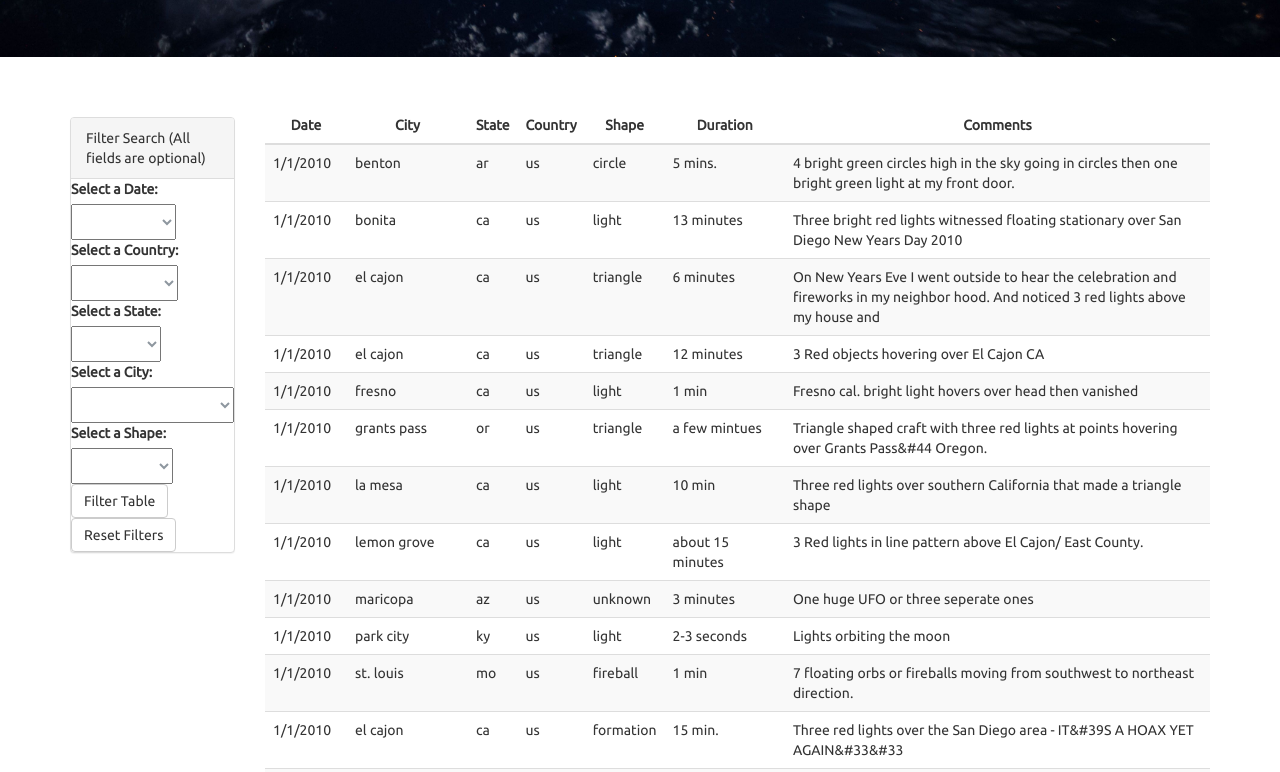
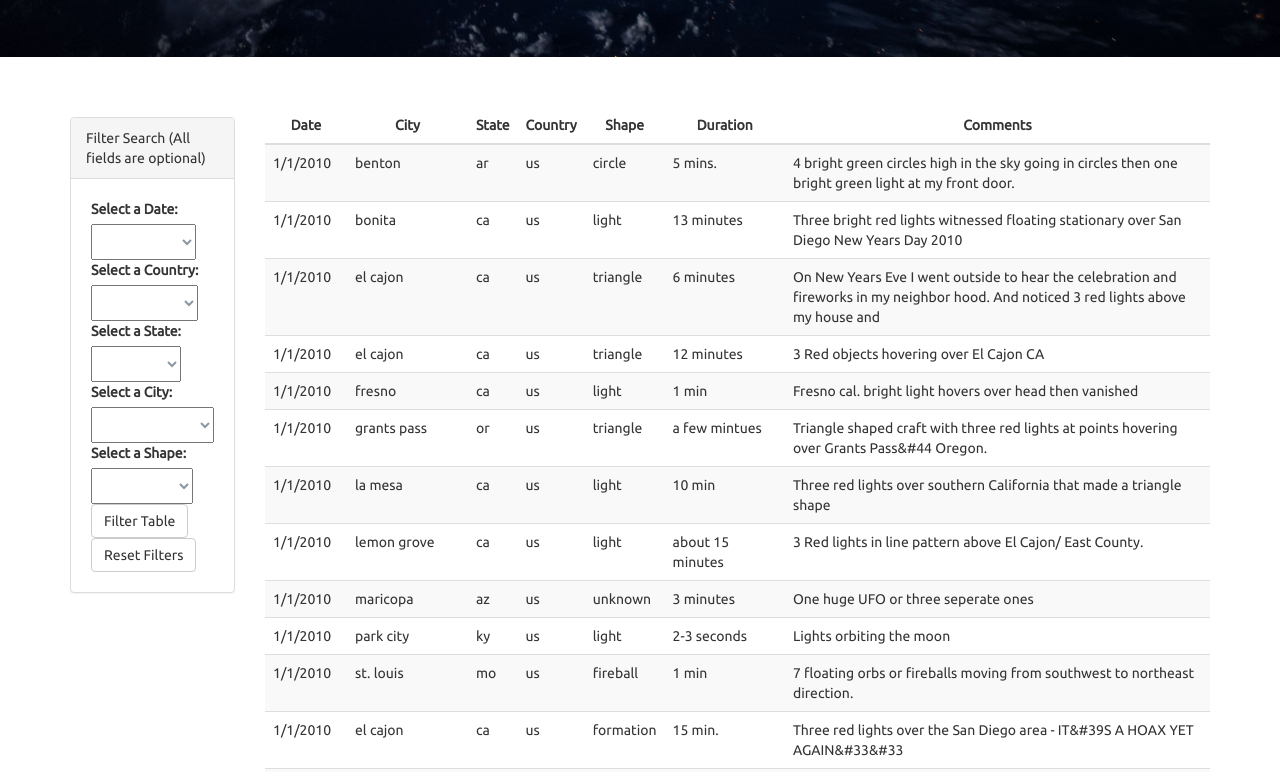
Before and after one commit to danijmartin/javascript-challenge, a plain HTML site: page UFO-level-2/index.html in a window 1280 px wide. Shown: the part 555-1327 px from the top of the page. Drawn offline with nearby package versions, Linux system fonts and the light colour scheme.

Commit message:
added margin around form

```diff
--- a/UFO-level-2/index.html
+++ b/UFO-level-2/index.html
@@ -32,6 +32,7 @@
             <div class="panel panel-default">
               <div class="panel-heading">Filter Search (All fields are optional)</div>
               <div class="panel-body">
+                <form style="margin:20px;">
                 <div class="input-group mb-3">
                   <div class="input-group-prepend">
                     <label class="input-group-text" for="dateSelect">Select a Date:</label>
@@ -80,6 +81,7 @@
                 <button id="filter-btn" type="button" class="btn btn-default">Filter Table</button>
                 <button id="reset-btn" type="button" class="btn btn-default">Reset Filters</button>
 
+                </form>
               </div>
             </div>
           </aside>
```
